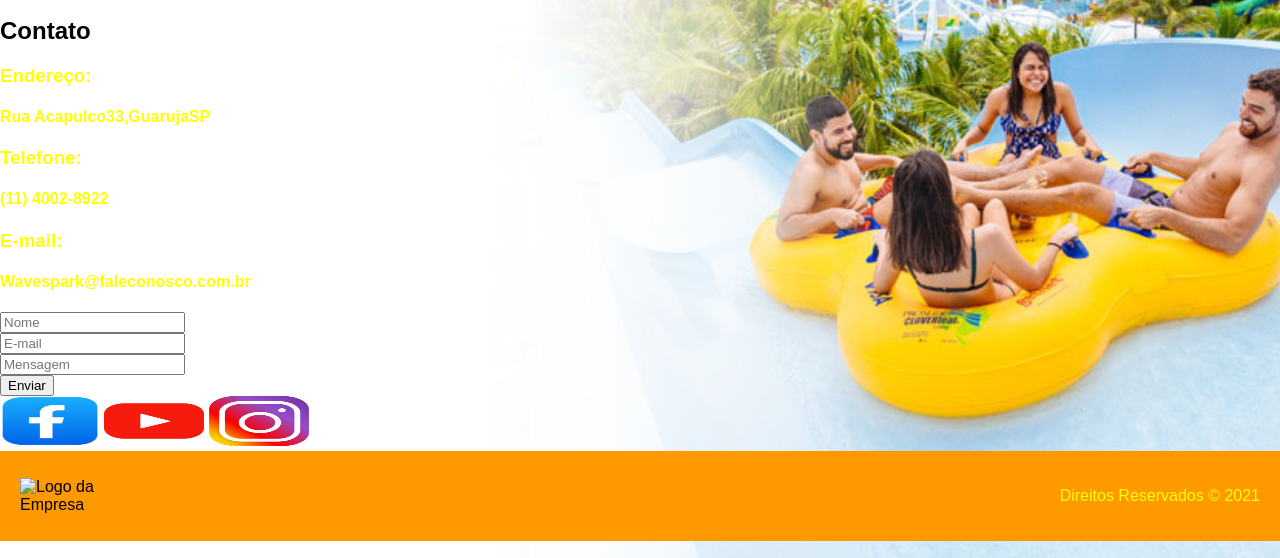
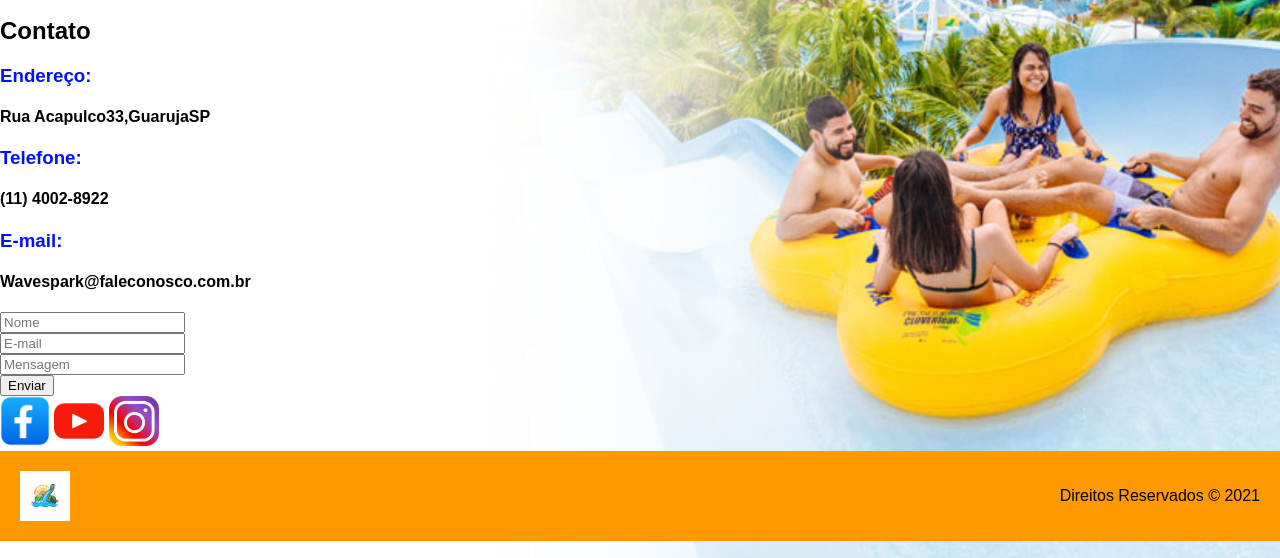
Before and after one commit to Giovanalupo/Atividade-grupo3, a plain HTML site: page contato.html in a window 1280 px wide. Shown: the part 140-698 px from the top of the page. Drawn offline with Linux system fonts and the light colour scheme.

Commit message:
commitdiAS

```diff
--- a/contato.css
+++ b/contato.css
@@ -4,7 +4,7 @@ body {
     background-image: url(images/Waves\ parck.png);
     background-size: cover;
     background-position: center;
-    font-family: Arial, sans-serif;
+    font-family: bolder, sans-serif;
   }
   h3{
     color: rgb(0, 17, 255);
@@ -15,9 +15,7 @@ body {
 .redes-sociais  {
     height: 1px;
 }
-    .Rodape{
-    margin-left: 93%;
-    }
+
     .Rodape2{
         margin-top: 90px;
     }
@@ -34,9 +32,5 @@ body {
     }
 
     img {
-      width: 100px;
+      width: 50px;
     }
-
-    p {
-      color: #ffff00; /* Amarelo */
-    }
--- a/contato.html
+++ b/contato.html
@@ -68,7 +68,7 @@
   <!-- Rodapé -->
   <footer>
     <div class="rodape">
-      <img src="logo.png" alt="Logo da Empresa">
+      <img src="images/logo AQUA.jpg" alt="Logo da Empresa">
       <p>Direitos Reservados © 2021</p>
     </div>
   </footer>
```
